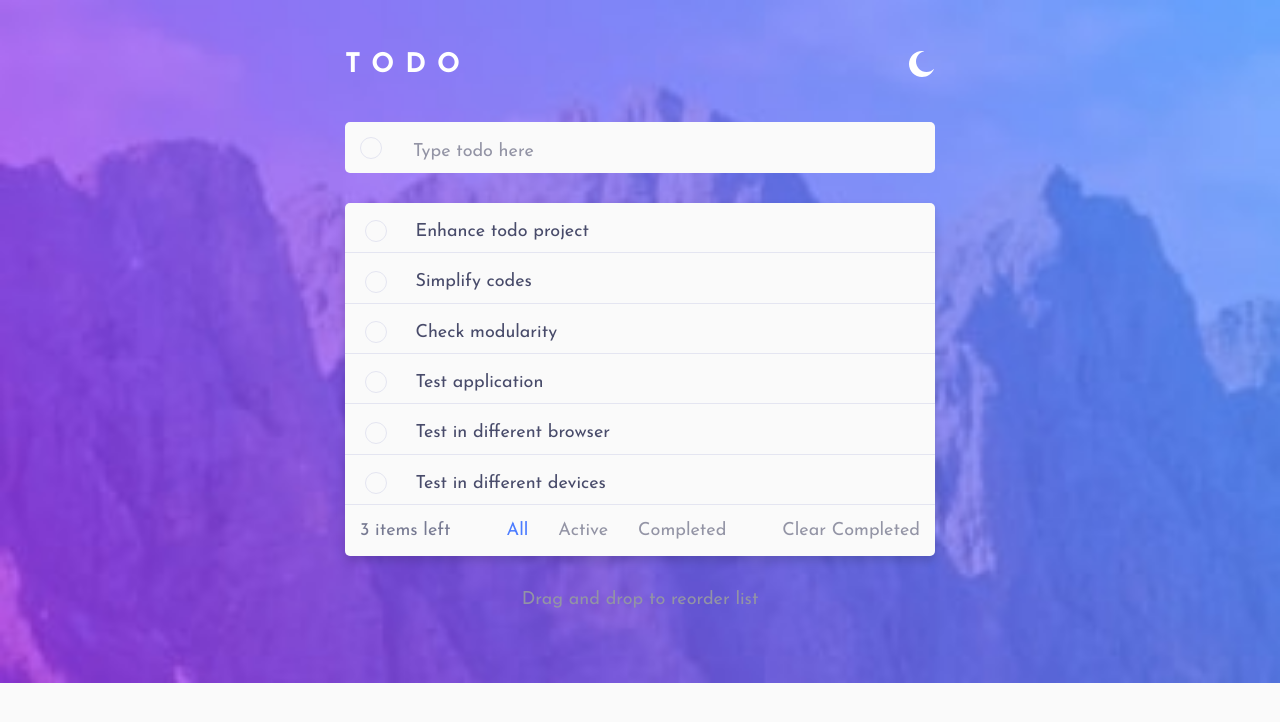
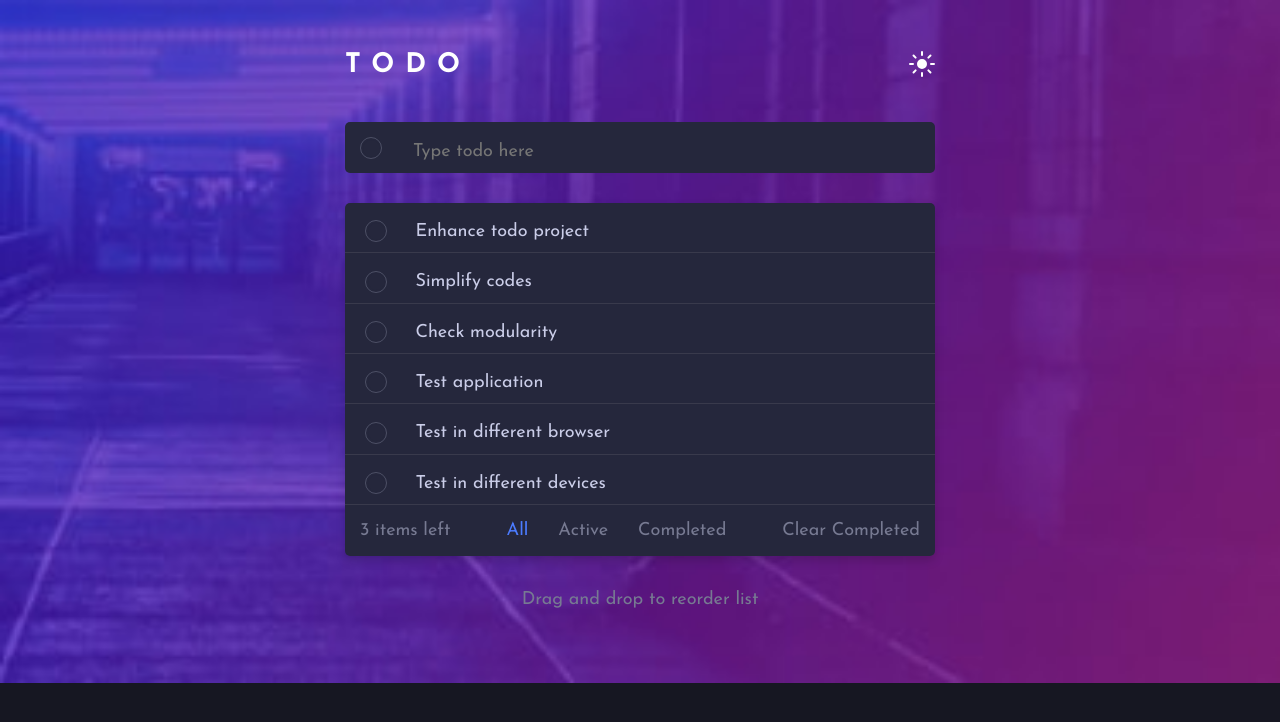
Before and after one commit to alisariyer/todo-app, a React (Create React App) app: page / in a window 1280 px wide. Shown: the top 722 px of the page. Built offline with nearby package versions, Linux system fonts and the light colour scheme.

Commit message:
Add toggle themes feature using useReducer

```diff
--- a/src/App.js
+++ b/src/App.js
@@ -1,14 +1,17 @@
-import React from "react";
+import React, { useReducer } from "react";
 import Header from "./components/Header";
 import Input from "./components/Input";
 import ItemList from "./components/ItemList";
 import FilterMenu from "./components/FilterMenu";
 
 export default function App() {
+
+  const [isLightTheme, toggleTheme] = useReducer(prevState => !prevState, false);
+  console.log(isLightTheme)
   return (
-    <div className="container-fluid p-5 light-theme">
+    <div className={`container-fluid p-5 ${isLightTheme ? "light-theme" : ""}`}>
       <div className="bg"></div>
-      <Header />
+      <Header toggleTheme={toggleTheme}/>
       <Input />
       <ItemList />
       <FilterMenu />
--- a/src/components/Header.js
+++ b/src/components/Header.js
@@ -1,10 +1,10 @@
 import React from "react";
 
-export default function Header() {
+export default function Header({ toggleTheme }) {
   return (
     <header className="d-flex justify-content-between align-items-start mb-5">
       <h1 className="bold text-white m-0">TODO</h1>
-      <div className="btn-theme"></div>
+      <div className="btn-theme" onClick={() => toggleTheme()}></div>
     </header>
   );
 }
--- a/src/components/ItemList.js
+++ b/src/components/ItemList.js
@@ -10,9 +10,9 @@ export default function ItemList() {
     "Test application",
     "Test in different browser",
     "Test in different devices",
-  ].map((word) => {
+  ].map((word, index) => {
     return (
-      <div className="list-group-item border-0 p-4 align-items-center">
+      <div key={index} className="list-group-item border-0 p-4 align-items-center">
         <div className="row align-items-center">
           <div className="col-1 px-2">
             <div className="check-container bg-check mx-auto">
```
